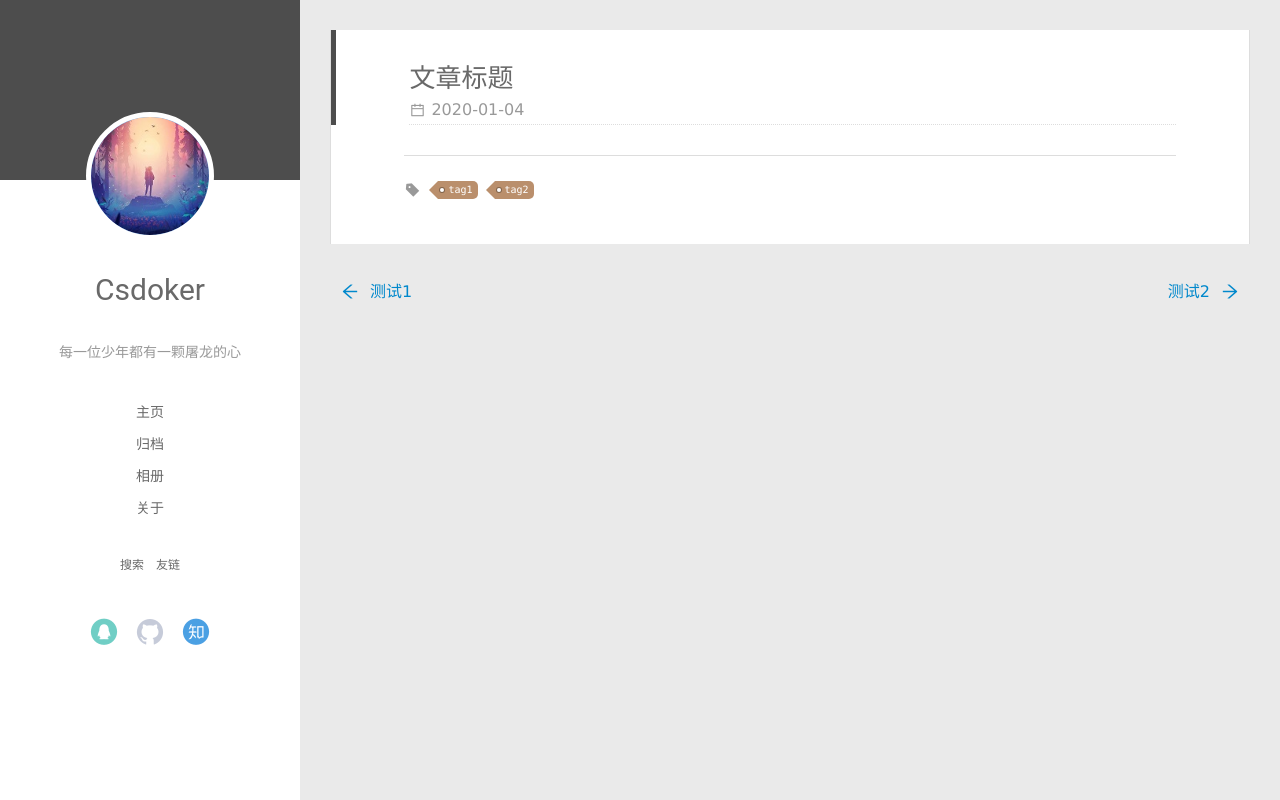
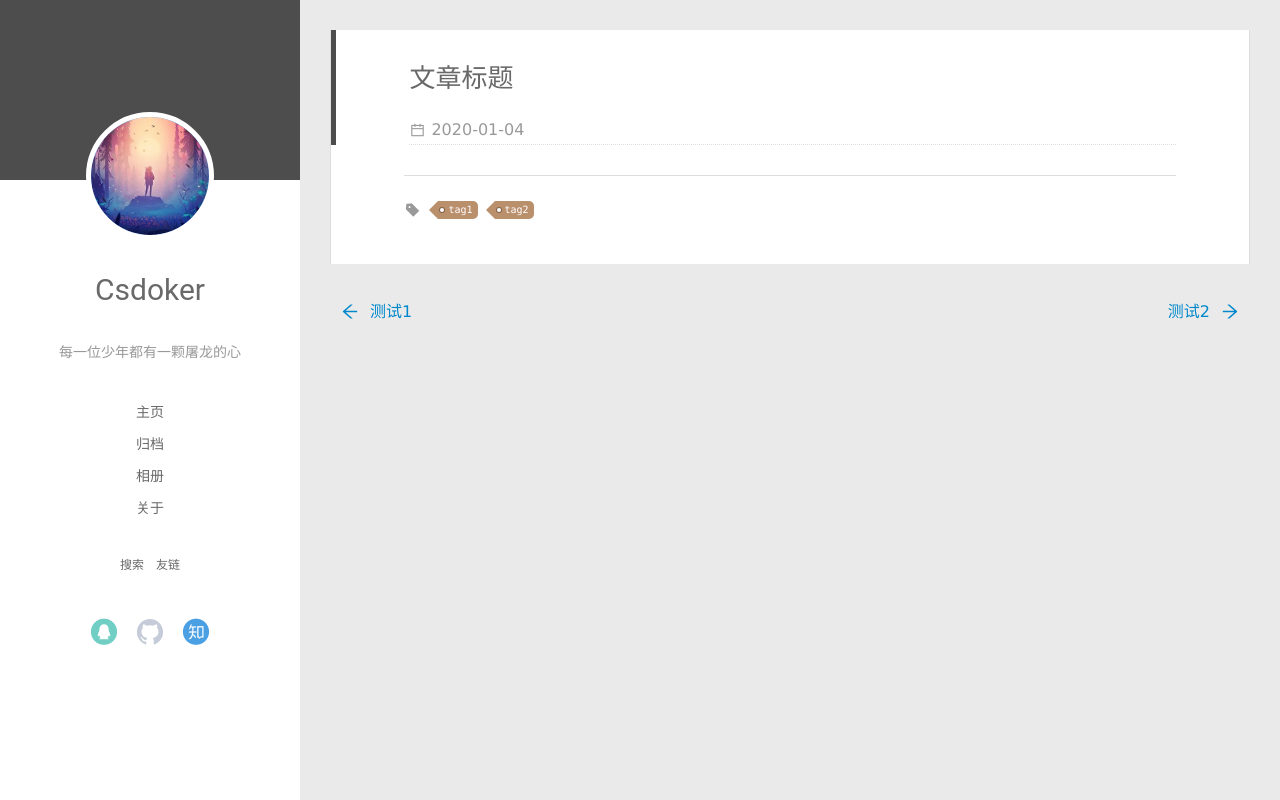
Before and after one commit to csdoker/vue-blog, a Vue app: page /article in a window 1280 px wide. Built offline with nearby package versions, Linux system fonts and the light colour scheme.

Commit message:
一些细节样式的调整

```diff
--- a/src/styles/index.scss
+++ b/src/styles/index.scss
@@ -1,4 +1,4 @@
-// @import './scrollbar.scss';
+@import './scrollbar.scss';
 @import './icon.scss';
 @import './transition.scss';
 
--- a/src/styles/markdown.css
+++ b/src/styles/markdown.css
@@ -202,7 +202,8 @@
 }
 
 .article-entry pre code {
-    font-size: 14px
+    font-size: 14px;
+    font-family: Consolas, Monaco, 'Andale Mono', 'Ubuntu Mono', monospace;
 }
 
 .article-entry table {
--- a/src/views/article/index.vue
+++ b/src/views/article/index.vue
@@ -95,6 +95,7 @@ export default {
           border-bottom: 1px dotted #ddd;
 
           .article-title {
+            display: block;
             color: #696969;
             font-weight: 300;
             line-height: 36px;
```
